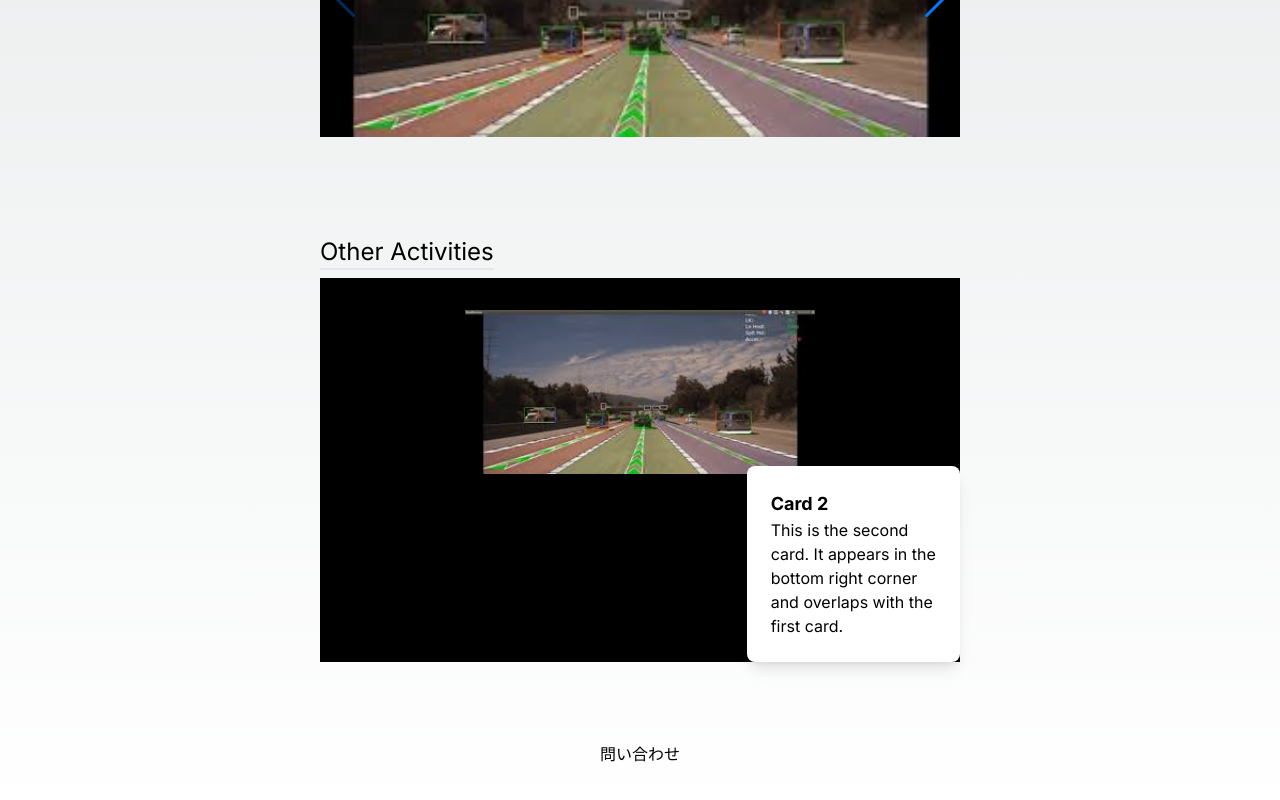
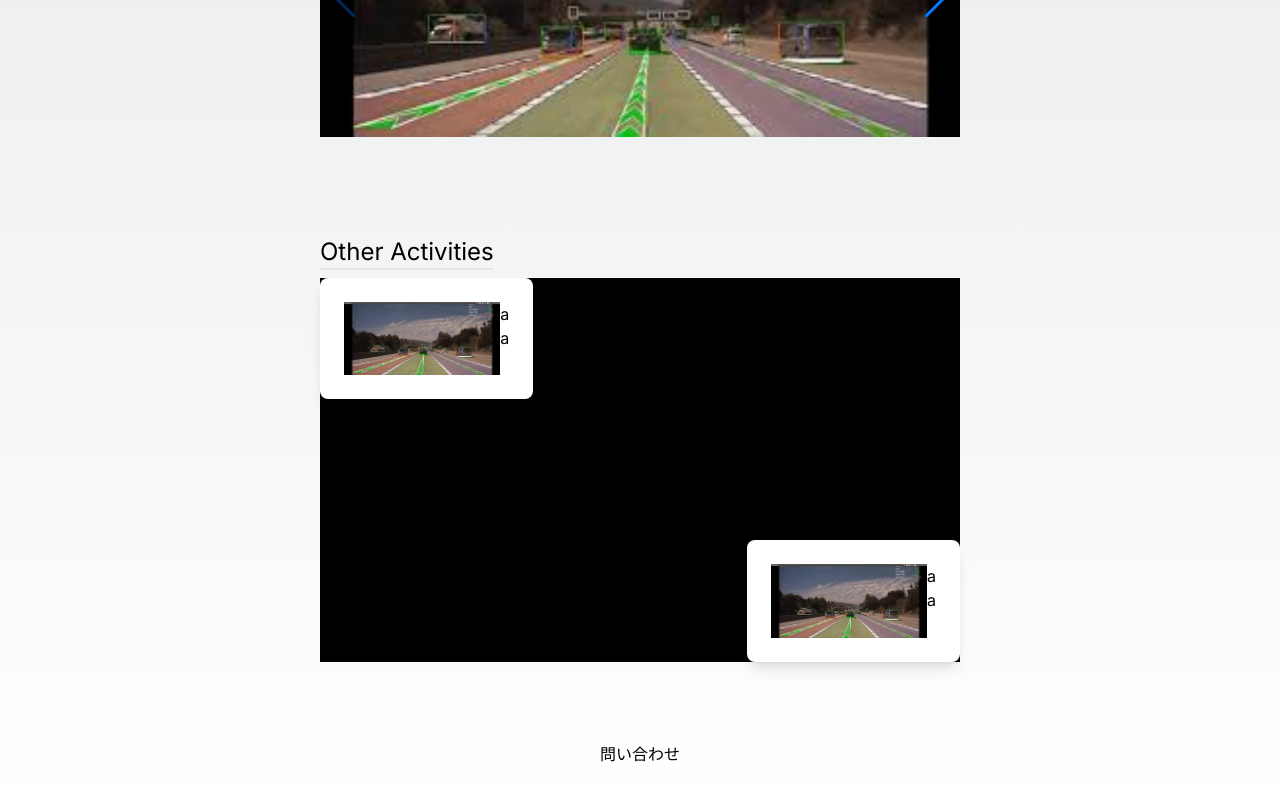
Before and after one commit to maybe-yagi/lab_webpage, a Next.js app: page / in a window 1280 px wide. Shown: the part 1135-1935 px from the top of the page. Built offline with nearby package versions, Linux system fonts and the light colour scheme.

Commit message:
[change]ActivitiesCardを追加

```diff
--- /dev/null
+++ b/src/app/components/elements/ActivityCard/ActivitiesCard.tsx
@@ -0,0 +1,17 @@
+import ActivityCard from "./ActivityCard";
+import { ActivitiesCardProps } from "@/types/Cards/ActivitiesCard.types";
+
+const ActivitiesCard = ({ ActivityCard_left, ActivityCard_right }:ActivitiesCardProps) => {
+  return (
+    <div className="relative w-full max-w-4xl h-96 bg-black p-8">
+      <div className="absolute top-0 left-0 bg-white shadow-lg rounded-lg p-6 w-1/3">
+        <ActivityCard {...ActivityCard_left}/>
+      </div>
+      <div className="absolute bottom-0 right-0 bg-white shadow-lg rounded-lg p-6 w-1/3">
+        <ActivityCard {...ActivityCard_right}/>
+      </div>
+    </div>
+  )
+}
+
+export default ActivitiesCard;
--- a/src/app/components/elements/ActivityCard/ActivityCard.tsx
+++ b/src/app/components/elements/ActivityCard/ActivityCard.tsx
@@ -1,17 +1,31 @@
-import { ActivityProps } from "@/types/Cards/ActivityCard.types";
+import { ActivityCardProps } from "@/types/Cards/ActivityCard.types";
 import Image from "next/image";
 
-const ActivityCard = ({src, title, description, pos="left", pos_y="top"}: ActivityProps) => {
+const ActivityCard = ({src, title, description, pos_photo="upside"}: ActivityCardProps) => {
   return(
-    <div className="flex justify-center relative w-fullc">
-      <div>
-        <Image src={src} height={350} width={350}/>
-      </div>
-      <div>
-
-      </div>
+    <div className="flex justify-center relative w-full">
+      {pos_photo == "upside" ? (
+        <>
+          <div>
+            <Image src={src} height={350} width={350} alt=""/>
+          </div>
+          <div>
+            <h2>{title}</h2>
+            <p>{description}</p>
+          </div>
+        </>
+      ) : (
+        <>
+          <div>
+            <h2>{title}</h2>
+            <p>{description}</p>
+          </div>
+          <div>
+            <Image src={src} height={350} width={350} alt=""/>
+          </div>
+        </>
+      )}
     </div>
-
   )
 }
 
--- a/src/app/components/layout/Activity/Activity.tsx
+++ b/src/app/components/layout/Activity/Activity.tsx
@@ -1,18 +1,19 @@
 import { ActivityProps } from "@/types/Activity.types";
-import ActivityCard from "../../elements/ActivityCard/ActivityCard";
+import ActivitiesCard from "../../elements/ActivityCard/ActivitiesCard";
 
 const Activity:React.FC<ActivityProps> = ({activityRef}:ActivityProps) => {
+  const left_card = {
+    src: "/images/research_images/car.jpg",
+    title: "a",
+    description: "a",
+  }
   return (
     <div id="activity" className="flex w-6/12 flex-col gap-2" ref={activityRef}>
       <div className="text-2xl w-fit border-b-2">
         <h2>Other Activities</h2>
       </div>
-      <div className="relative w-full max-w-4xl h-96 bg-black p-8">
-        <ActivityCard src={"/images/research_images/car.jpg"} title={""} description={""}/>
-        <div className="absolute bottom-0 right-0 bg-white shadow-lg rounded-lg p-6 w-1/3">
-          <h2 className="text-lg font-bold">Card 2</h2>
-          <p>This is the second card. It appears in the bottom right corner and overlaps with the first card.</p>
-        </div>
+      <div>
+        <ActivitiesCard ActivityCard_left={left_card} ActivityCard_right={left_card}/>
       </div>
     </div>
   )
--- /dev/null
+++ b/src/types/Cards/ActivitiesCard.types.ts
@@ -0,0 +1,6 @@
+import { ActivityCardProps } from "./ActivityCard.types";
+
+export interface ActivitiesCardProps {
+  ActivityCard_left: ActivityCardProps;
+  ActivityCard_right: ActivityCardProps;
+}
--- a/src/types/Cards/ActivityCard.types.ts
+++ b/src/types/Cards/ActivityCard.types.ts
@@ -1,7 +1,6 @@
-export interface ActivityProps {
+export interface ActivityCardProps {
   src: string,
   title: string,
   description: string,
-  pos: string,
-  pos_y: string,
+  pos_photo?: "upside" | "downside",
 }
```
